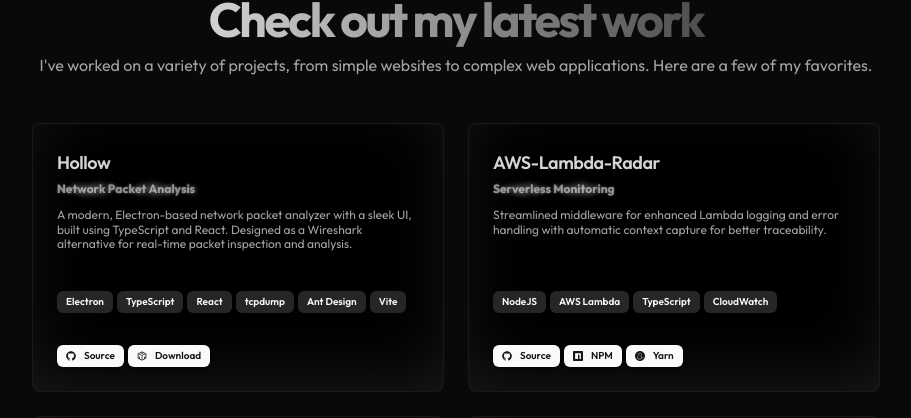
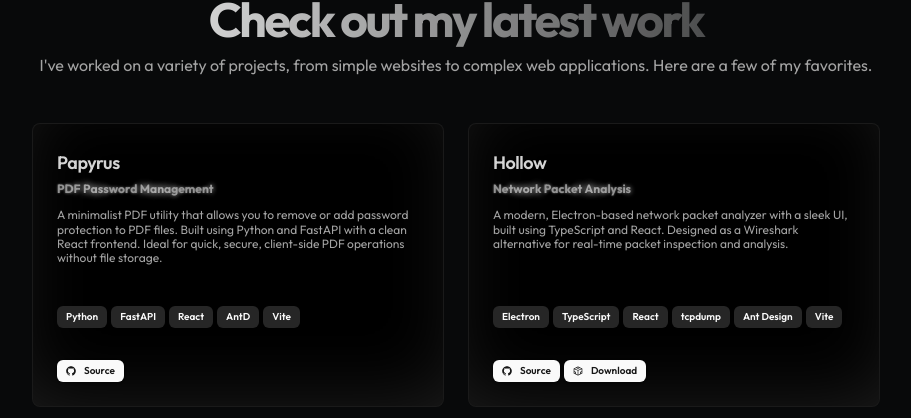
Before and after one commit to tejastn10/nimbus, a Next.js app: page / in a window 1280 px wide. Shown: the part 965-1383 px from the top of the page, without its empty margins (184-1095 px from the left). Built offline with nearby package versions, Linux system fonts and the light colour scheme.

Commit message:
feat: add project "Papyrus" for PDF password management

```diff
--- a/src/data/resume.ts
+++ b/src/data/resume.ts
@@ -205,6 +205,23 @@ export const DATA = {
 	],
 
 	projects: [
+		{
+			title: "Papyrus",
+			href: "https://github.com/tejastn10/papyrus",
+			purpose: "PDF Password Management",
+			featured: true,
+			isTemplate: false,
+			description:
+				"A minimalist PDF utility that allows you to remove or add password protection to PDF files. Built using Python and FastAPI with a clean React frontend. Ideal for quick, secure, client-side PDF operations without file storage.",
+			technologies: ["Python", "FastAPI", "React", "AntD", "Vite"],
+			links: [
+				{
+					type: "Source",
+					href: "https://github.com/tejastn10/papyrus",
+					icon: Icons.github(),
+				},
+			],
+		},
 		{
 			title: "Hollow",
 			href: "https://github.com/tejastn10/hollow",
```
